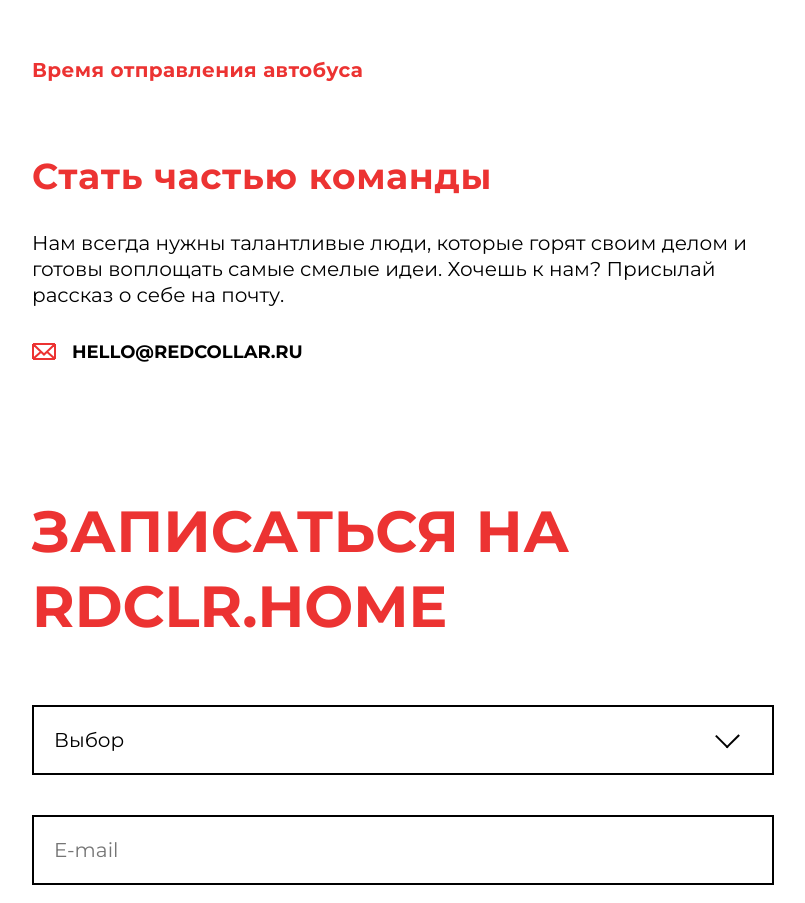
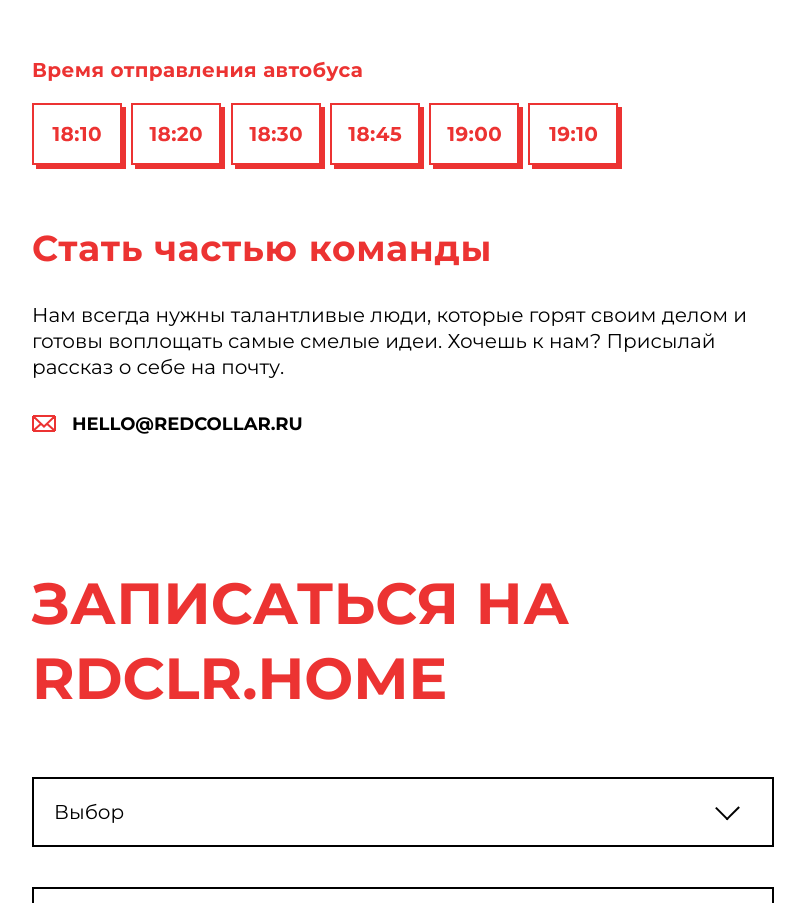
Before and after one commit to Flack88/Flack88.github.io, a plain HTML site: page contact.html in a window 1280 px wide. Shown: the part 1356-2259 px from the top of the page, without its empty margins (236-1041 px from the left). Drawn offline with nearby package versions, Linux system fonts and the light colour scheme.

Commit message:
Add files via upload

```diff
--- a/contact.html
+++ b/contact.html
@@ -61,7 +61,14 @@
             до бизнес-парка ходит бесплатное маршрутное такси.
         </p>
         <h3>Время отправления автобуса</h3>
-        <div class="time"></div>
+        <div class="timeBox">
+            <img src="img/time1.svg" alt="">
+            <img src="img/time2.svg" alt="">
+            <img src="img/time3.svg" alt="">
+            <img src="img/time4.svg" alt="">
+            <img src="img/time5.svg" alt="">
+            <img src="img/time6.svg" alt="">
+        </div>
         <h2>Стать частью команды</h2>
         <p>
             Нам всегда нужны талантливые люди,
```
